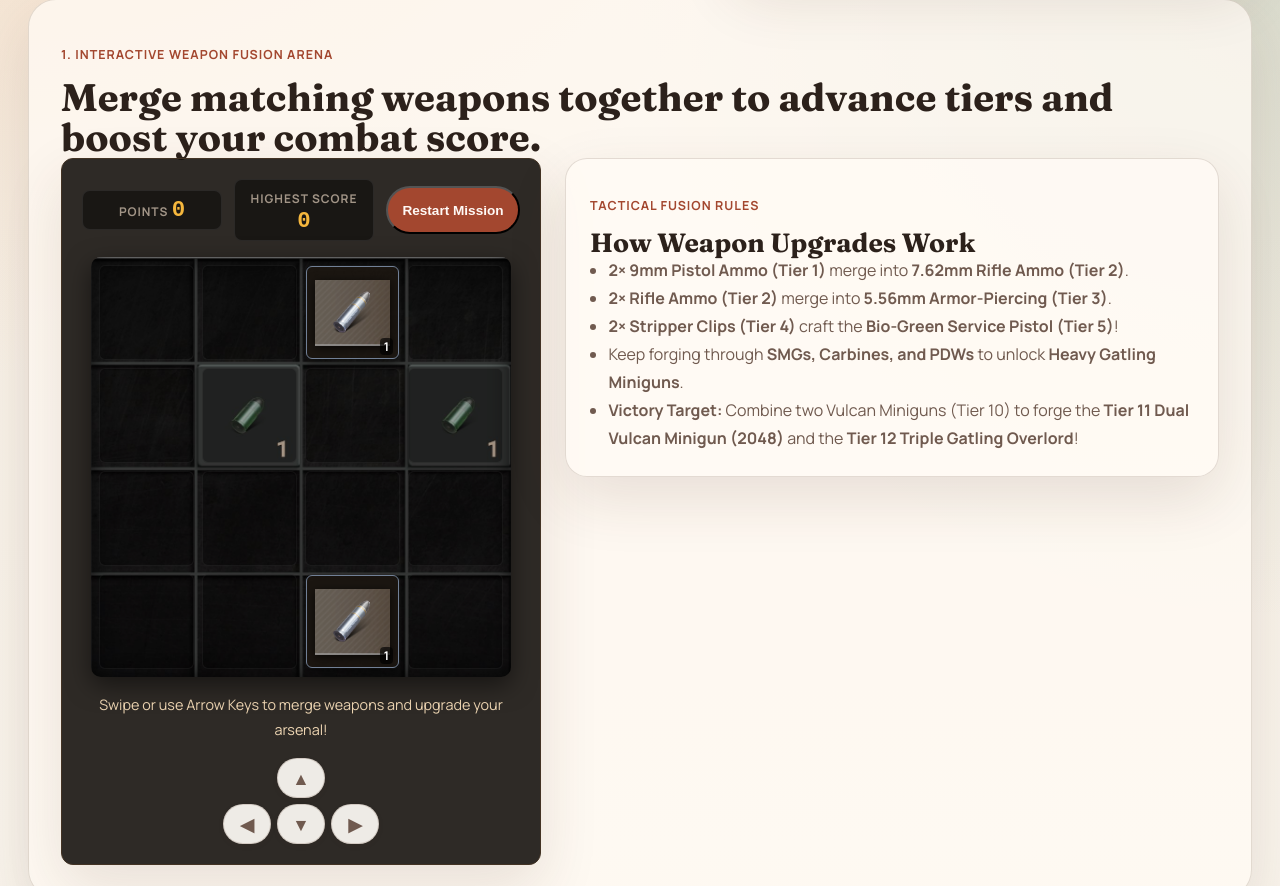
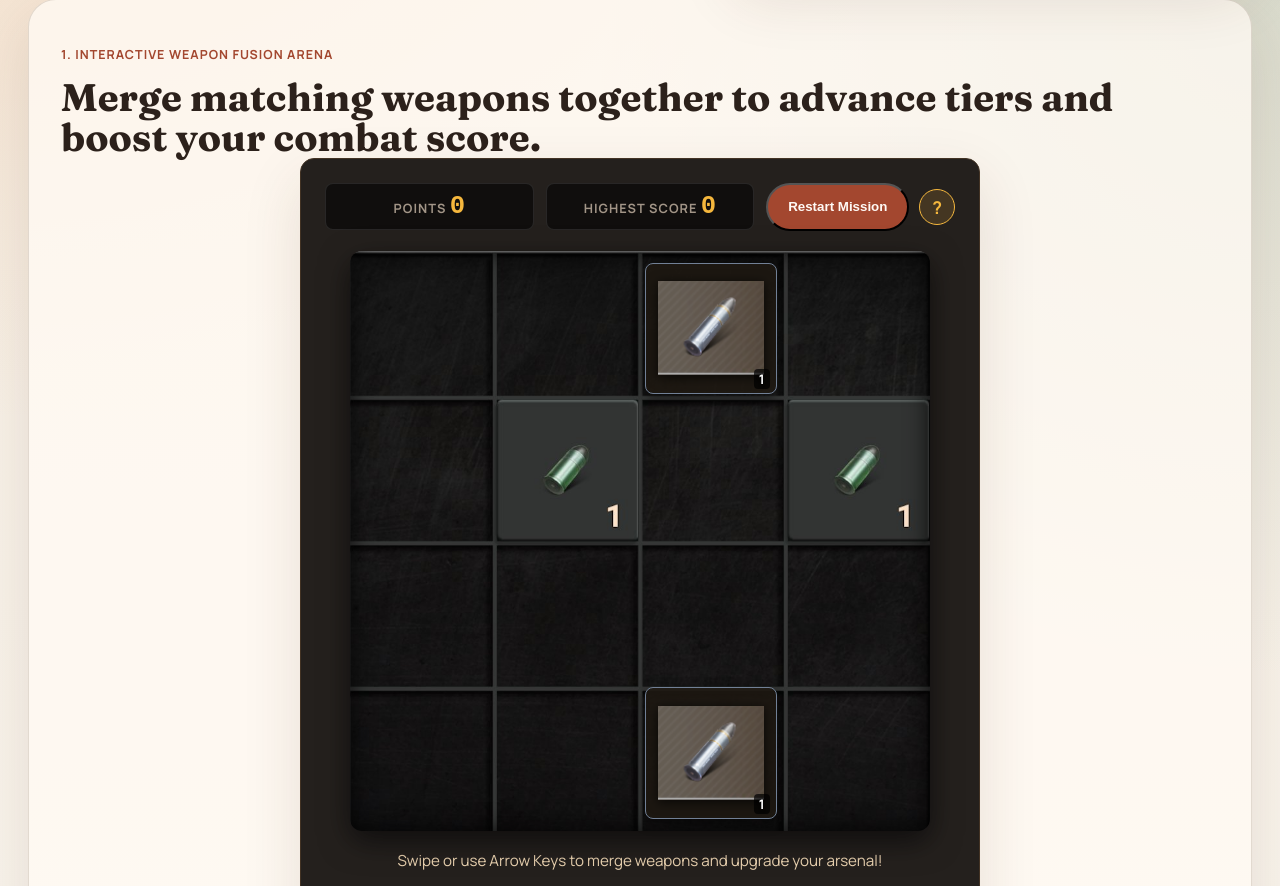
Before and after one commit to Kgunze/home-utilities, a plain HTML site: page doomsday-2048.html in a window 1280 px wide. Shown: the part 599-1485 px from the top of the page. Drawn offline with Linux system fonts and the light colour scheme.

Commit message:
feat(2048): expand gameboard, add hover hint tooltip for rules, enable mouse/touch swiping and clean empty cell DOM placeholders

```diff
--- a/doomsday-2048.css
+++ b/doomsday-2048.css
@@ -1,200 +1,74 @@
 /* Doomsday 2048 Minigame Styles */
-.g2048-play-layout {
-  display: grid;
-  grid-template-columns: minmax(320px, 480px) 1fr;
-  gap: 1.5rem;
-  align-items: start;
+.g2048-play-layout { display: flex; flex-direction: column; align-items: center; gap: 1.5rem; }
+.g2048-card {
+  position: relative; display: flex; flex-direction: column; align-items: center;
+  background: rgba(18, 14, 11, 0.92); border: 1px solid var(--border-color, #433324);
+  border-radius: 14px; padding: 1.5rem; width: 100%; max-width: 680px; box-sizing: border-box;
 }
-
-@media (max-width: 900px) {
-  .g2048-play-layout {
-    grid-template-columns: 1fr;
-  }
+.g2048-score-header { display: flex; justify-content: space-between; align-items: center; width: 100%; gap: 0.75rem; margin-bottom: 1.25rem; }
+.g2048-score-box {
+  background: rgba(0, 0, 0, 0.55); border: 1px solid rgba(255, 255, 255, 0.1);
+  padding: 0.5rem 1rem; border-radius: 8px; text-align: center; flex: 1;
 }
-
-.g2048-card {
-  display: flex;
-  flex-direction: column;
-  align-items: center;
-  background: rgba(18, 14, 11, 0.88);
-  border: 1px solid var(--border-color, #433324);
-  border-radius: 12px;
-  padding: 1.25rem;
+.g2048-score-box .card-label { margin: 0; font-size: 0.8rem; text-transform: uppercase; color: var(--text-muted, #a29587); }
+.g2048-score-num { font-size: 1.6rem; color: #f5b73d; font-family: monospace, sans-serif; }
+.g2048-header-actions { display: flex; align-items: center; gap: 0.6rem; }
+.g2048-rules-hint { position: relative; display: inline-flex; align-items: center; }
+.g2048-hint-icon {
+  width: 36px; height: 36px; border-radius: 50%; border: 1px solid #f5b73d;
+  background: rgba(245, 183, 61, 0.15); color: #f5b73d; font-weight: 700; font-size: 1.1rem;
+  cursor: pointer; display: flex; align-items: center; justify-content: center; transition: all 0.2s ease;
 }
-
-.g2048-score-header {
-  display: flex;
-  justify-content: space-between;
-  align-items: center;
-  width: 100%;
-  gap: 0.75rem;
-  margin-bottom: 1rem;
+.g2048-hint-icon:hover, .g2048-hint-icon:focus-visible { background: #f5b73d; color: #120e0b; transform: scale(1.08); }
+.g2048-hint-tooltip {
+  visibility: hidden; opacity: 0; position: absolute; top: calc(100% + 12px); right: 0; width: 330px;
+  background: #18130e; border: 1px solid #f5b73d; border-radius: 10px; padding: 1rem 1.1rem;
+  box-shadow: 0 12px 30px rgba(0, 0, 0, 0.85); z-index: 50; transition: opacity 0.2s ease, visibility 0.2s ease; pointer-events: none;
 }
-
-.g2048-score-box {
-  background: rgba(0, 0, 0, 0.45);
-  border: 1px solid rgba(255, 255, 255, 0.08);
-  padding: 0.4rem 0.8rem;
-  border-radius: 8px;
-  text-align: center;
-  flex: 1;
+.g2048-rules-hint:hover .g2048-hint-tooltip, .g2048-rules-hint:focus-within .g2048-hint-tooltip { visibility: visible; opacity: 1; pointer-events: auto; }
+.g2048-hint-tooltip h4 { margin: 0.2rem 0 0.5rem; color: #f5b73d; font-size: 1rem; }
+.g2048-hint-tooltip ul { margin: 0; padding-left: 1.1rem; font-size: 0.82rem; line-height: 1.45; color: #e4d7c7; }
+.g2048-board-wrapper {
+  position: relative; width: 100%; max-width: 580px; aspect-ratio: 1 / 1;
+  background: url("assets/doomsday/2048/board-bg.jpg") no-repeat center center; background-size: cover;
+  border-radius: 12px; padding: 12px; box-shadow: inset 0 0 25px rgba(0, 0, 0, 0.85), 0 10px 30px rgba(0, 0, 0, 0.6);
+  box-sizing: border-box; cursor: grab; user-select: none; touch-action: none;
 }
-
-.g2048-score-box .card-label {
-  margin: 0;
-  font-size: 0.75rem;
-  text-transform: uppercase;
-  color: var(--text-muted, #a29587);
+.g2048-board-wrapper:active { cursor: grabbing; }
+.g2048-board {
+  display: grid; grid-template-columns: repeat(4, 1fr); grid-template-rows: repeat(4, 1fr);
+  gap: 10px; width: 100%; height: 100%; position: relative;
 }
-
-.g2048-score-num {
-  font-size: 1.4rem;
-  color: #f5b73d;
-  font-family: monospace, sans-serif;
+.g2048-tile {
+  width: 100%; height: 100%; position: relative; display: flex; align-items: center; justify-content: center;
+  border-radius: 8px; background: rgba(30, 24, 18, 0.88); border: 1px solid rgba(245, 183, 61, 0.35);
+  box-shadow: 0 4px 12px rgba(0, 0, 0, 0.55); animation: g2048Pop 0.18s ease-out; overflow: hidden;
 }
-
-.g2048-restart-btn {
-  padding: 0.5rem 0.9rem;
-  font-size: 0.85rem;
+.g2048-tile img { width: 82%; height: 82%; object-fit: contain; pointer-events: none; filter: drop-shadow(0 2px 6px rgba(0, 0, 0, 0.75)); }
+.g2048-tile-num {
+  position: absolute; bottom: 4px; right: 6px; font-size: 0.82rem; font-weight: 700; color: #fff;
+  text-shadow: 0 1px 3px #000, 0 0 6px #000; background: rgba(0, 0, 0, 0.7); padding: 1px 5px; border-radius: 4px;
 }
-
-.g2048-board-wrapper {
-  position: relative;
-  width: 100%;
-  max-width: 420px;
-  aspect-ratio: 1 / 1;
-  background: url("assets/doomsday/2048/board-bg.jpg") no-repeat center center;
-  background-size: cover;
-  border-radius: 10px;
-  padding: 8px;
-  box-shadow: inset 0 0 20px rgba(0, 0, 0, 0.8), 0 8px 24px rgba(0, 0, 0, 0.5);
-  box-sizing: border-box;
-}
-
-.g2048-board {
-  display: grid;
-  grid-template-columns: repeat(4, 1fr);
-  grid-template-rows: repeat(4, 1fr);
-  gap: 8px;
-  width: 100%;
-  height: 100%;
-}
-
-.g2048-cell {
-  position: relative;
-  background: rgba(0, 0, 0, 0.35);
-  border: 1px solid rgba(255, 255, 255, 0.05);
-  border-radius: 6px;
-  display: flex;
-  align-items: center;
-  justify-content: center;
-}
-
-.g2048-tile {
-  width: 100%;
-  height: 100%;
-  position: relative;
-  display: flex;
-  align-items: center;
-  justify-content: center;
-  border-radius: 6px;
-  background: rgba(30, 24, 18, 0.85);
-  border: 1px solid rgba(245, 183, 61, 0.3);
-  box-shadow: 0 4px 10px rgba(0, 0, 0, 0.5);
-  animation: g2048Pop 0.18s ease-out;
-  overflow: hidden;
-}
-
-.g2048-tile img {
-  width: 82%;
-  height: 82%;
-  object-fit: contain;
-  pointer-events: none;
-  filter: drop-shadow(0 2px 5px rgba(0, 0, 0, 0.7));
-}
-
-.g2048-tile-num {
-  position: absolute;
-  bottom: 3px;
-  right: 5px;
-  font-size: 0.75rem;
-  font-weight: 700;
-  color: #fff;
-  text-shadow: 0 1px 3px #000, 0 0 6px #000;
-  background: rgba(0, 0, 0, 0.65);
-  padding: 0 4px;
-  border-radius: 4px;
-}
-
 .g2048-tier-1 { border-color: #718096; }
 .g2048-tier-2 { border-color: #9f7aea; }
 .g2048-tier-3 { border-color: #ed8936; }
 .g2048-tier-4 { border-color: #e53e3e; }
-.g2048-tier-5 { border-color: #38a169; background: rgba(20, 45, 30, 0.85); }
-.g2048-tier-6 { border-color: #3182ce; background: rgba(18, 38, 55, 0.85); }
-.g2048-tier-7 { border-color: #805ad5; background: rgba(38, 25, 55, 0.85); }
-.g2048-tier-8 { border-color: #dd6b20; background: rgba(55, 30, 15, 0.85); }
-.g2048-tier-9 { border-color: #e53e3e; background: rgba(55, 18, 18, 0.85); }
-.g2048-tier-10 { border-color: #d69e2e; background: rgba(55, 45, 15, 0.9); box-shadow: 0 0 12px rgba(214, 158, 46, 0.5); }
-.g2048-tier-11 { border-color: #ecc94b; background: rgba(65, 50, 15, 0.95); box-shadow: 0 0 16px rgba(236, 201, 75, 0.7); }
-.g2048-tier-12 { border-color: #f6e05e; background: rgba(75, 40, 10, 0.98); box-shadow: 0 0 22px rgba(246, 224, 94, 0.9); }
-
-@keyframes g2048Pop {
-  0% { transform: scale(0.65); opacity: 0.5; }
-  100% { transform: scale(1); opacity: 1; }
+.g2048-tier-5 { border-color: #38a169; background: rgba(20, 45, 30, 0.88); }
+.g2048-tier-6 { border-color: #3182ce; background: rgba(18, 38, 55, 0.88); }
+.g2048-tier-7 { border-color: #805ad5; background: rgba(38, 25, 55, 0.88); }
+.g2048-tier-8 { border-color: #dd6b20; background: rgba(55, 30, 15, 0.88); }
+.g2048-tier-9 { border-color: #e53e3e; background: rgba(55, 18, 18, 0.88); }
+.g2048-tier-10 { border-color: #d69e2e; background: rgba(55, 45, 15, 0.92); box-shadow: 0 0 14px rgba(214, 158, 46, 0.6); }
+.g2048-tier-11 { border-color: #ecc94b; background: rgba(65, 50, 15, 0.95); box-shadow: 0 0 18px rgba(236, 201, 75, 0.75); }
+.g2048-tier-12 { border-color: #f6e05e; background: rgba(75, 40, 10, 0.98); box-shadow: 0 0 24px rgba(246, 224, 94, 0.95); }
+@keyframes g2048Pop { 0% { transform: scale(0.65); opacity: 0.5; } 100% { transform: scale(1); opacity: 1; } }
+.g2048-status { margin: 1.1rem 0 0.5rem; font-size: 0.95rem; text-align: center; color: #eed6b3; min-height: 2.2rem; }
+.g2048-dpad { display: flex; flex-direction: column; align-items: center; gap: 6px; margin-top: 0.5rem; }
+.g2048-dpad-row { display: flex; gap: 6px; }
+.g2048-dpad button { width: 52px; height: 42px; font-size: 1.2rem; display: flex; align-items: center; justify-content: center; padding: 0; }
+.g2048-armory-card { display: flex; gap: 1rem; align-items: center; }
+.g2048-armory-thumb {
+  width: 72px; height: 72px; flex-shrink: 0; background: rgba(0, 0, 0, 0.4);
+  border: 1px solid rgba(255, 255, 255, 0.1); border-radius: 8px; display: flex; align-items: center; justify-content: center;
 }
-
-.g2048-status {
-  margin: 1rem 0 0.5rem;
-  font-size: 0.9rem;
-  text-align: center;
-  color: #eed6b3;
-  min-height: 2.2rem;
-}
-
-.g2048-dpad {
-  display: flex;
-  flex-direction: column;
-  align-items: center;
-  gap: 6px;
-  margin-top: 0.5rem;
-}
-
-.g2048-dpad-row {
-  display: flex;
-  gap: 6px;
-}
-
-.g2048-dpad button {
-  width: 48px;
-  height: 40px;
-  font-size: 1.1rem;
-  display: flex;
-  align-items: center;
-  justify-content: center;
-  padding: 0;
-}
-
-.g2048-armory-card {
-  display: flex;
-  gap: 1rem;
-  align-items: center;
-}
-
-.g2048-armory-thumb {
-  width: 72px;
-  height: 72px;
-  flex-shrink: 0;
-  background: rgba(0, 0, 0, 0.4);
-  border: 1px solid rgba(255, 255, 255, 0.1);
-  border-radius: 8px;
-  display: flex;
-  align-items: center;
-  justify-content: center;
-}
-
-.g2048-armory-thumb img {
-  max-width: 85%;
-  max-height: 85%;
-  object-fit: contain;
-}
+.g2048-armory-thumb img { max-width: 85%; max-height: 85%; object-fit: contain; }
--- a/doomsday-2048.html
+++ b/doomsday-2048.html
@@ -97,14 +97,30 @@
                   <span class="card-label" id="g2048-best-label">Highest Score</span>
                   <strong class="g2048-score-num" id="g2048-best">0</strong>
                 </div>
-                <button type="button" class="button button-primary g2048-restart-btn" id="g2048-restart">Restart Mission</button>
+                <div class="g2048-header-actions">
+                  <button type="button" class="button button-primary g2048-restart-btn" id="g2048-restart">Restart Mission</button>
+                  <div class="g2048-rules-hint" tabindex="0" aria-label="Tactical Fusion Rules Hint">
+                    <span class="g2048-hint-icon" aria-hidden="true">?</span>
+                    <div class="g2048-hint-tooltip" role="tooltip">
+                      <p class="card-label" id="g2048-rules-label">Tactical Fusion Rules</p>
+                      <h4 id="g2048-rules-title">How Weapon Upgrades Work</h4>
+                      <ul class="planner-list" id="g2048-rules-list">
+                        <li><strong>2× 9mm Pistol Ammo (Tier 1)</strong> merge into <strong>7.62mm Rifle Ammo (Tier 2)</strong>.</li>
+                        <li><strong>2× Rifle Ammo (Tier 2)</strong> merge into <strong>5.56mm Armor-Piercing (Tier 3)</strong>.</li>
+                        <li><strong>2× Stripper Clips (Tier 4)</strong> craft the <strong>Bio-Green Service Pistol (Tier 5)</strong>!</li>
+                        <li>Keep forging through <strong>SMGs, Carbines, and PDWs</strong> to unlock <strong>Heavy Gatling Miniguns</strong>.</li>
+                        <li><strong>Victory Target:</strong> Combine two Vulcan Miniguns (Tier 10) to forge the <strong>Tier 11 Dual Vulcan Minigun (2048)</strong> and the <strong>Tier 12 Triple Gatling Overlord</strong>!</li>
+                      </ul>
+                    </div>
+                  </div>
+                </div>
               </div>
 
               <div class="g2048-board-wrapper">
                 <div class="g2048-board" id="g2048-board"></div>
               </div>
 
-              <p class="g2048-status" id="g2048-status">Swipe or use Arrow Keys to merge weapons and upgrade your arsenal!</p>
+              <p class="g2048-status" id="g2048-status">Swipe with mouse/touch or use Arrow Keys / WASD to merge weapons!</p>
 
               <div class="g2048-dpad">
                 <button type="button" class="quick-btn" data-g2048-dir="up" aria-label="Move Up">▲</button>
@@ -114,18 +130,6 @@
                   <button type="button" class="quick-btn" data-g2048-dir="right" aria-label="Move Right">▶</button>
                 </div>
               </div>
-            </article>
-
-            <article class="planner-card">
-              <p class="card-label" id="g2048-rules-label">Tactical Fusion Rules</p>
-              <h3 id="g2048-rules-title">How Weapon Upgrades Work</h3>
-              <ul class="planner-list" id="g2048-rules-list">
-                <li><strong>2× 9mm Pistol Ammo (Tier 1)</strong> merge into <strong>7.62mm Rifle Ammo (Tier 2)</strong>.</li>
-                <li><strong>2× Rifle Ammo (Tier 2)</strong> merge into <strong>5.56mm Armor-Piercing (Tier 3)</strong>.</li>
-                <li><strong>2× Stripper Clips (Tier 4)</strong> craft the <strong>Bio-Green Service Pistol (Tier 5)</strong>!</li>
-                <li>Keep forging through <strong>SMGs, Carbines, and PDWs</strong> to unlock <strong>Heavy Gatling Miniguns</strong>.</li>
-                <li><strong>Victory Target:</strong> Combine two Vulcan Miniguns (Tier 10) to forge the <strong>Tier 11 Dual Vulcan Minigun (2048)</strong> and the <strong>Tier 12 Triple Gatling Overlord</strong>!</li>
-              </ul>
             </article>
           </div>
         </section>
--- a/doomsday-2048.js
+++ b/doomsday-2048.js
@@ -2,6 +2,7 @@
   const cfg = window.DOOMSDAY_2048_DATA;
   if (!cfg) return;
 
+  const boardWrapper = document.querySelector(".g2048-board-wrapper") || document.querySelector("#g2048-board");
   const boardEl = document.querySelector("#g2048-board");
   const scoreEl = document.querySelector("#g2048-score");
   const bestEl = document.querySelector("#g2048-best");
@@ -12,10 +13,8 @@
 
   const SIZE = cfg.BOARD_SIZE || 4;
   let grid = Array.from({ length: SIZE }, () => Array(SIZE).fill(0));
-  let score = 0;
-  let bestScore = Number(localStorage.getItem(cfg.STORAGE_KEY) || 0);
-  let isGameOver = false;
-  let hasWon = false;
+  let score = 0, bestScore = Number(localStorage.getItem(cfg.STORAGE_KEY) || 0);
+  let isGameOver = false, hasWon = false;
 
   const tierMap = new Map(cfg.TIERS.map((t) => [t.level, t]));
   bestEl.textContent = bestScore.toLocaleString();
@@ -48,29 +47,26 @@
     boardEl.innerHTML = "";
     for (let r = 0; r < SIZE; r++) {
       for (let c = 0; c < SIZE; c++) {
-        const cell = document.createElement("div");
-        cell.className = "g2048-cell";
         const val = grid[r][c];
         if (val > 0) {
           const t = tierMap.get(val) || { name: `Tier ${val}`, img: cfg.TIERS[0].img };
           const tile = document.createElement("div");
           tile.className = `g2048-tile g2048-tier-${val}`;
+          tile.style.gridRowStart = String(r + 1);
+          tile.style.gridColumnStart = String(c + 1);
           tile.innerHTML = `<img src="${t.img}" alt="${t.name}" draggable="false" loading="lazy" /><span class="g2048-tile-num">${val}</span>`;
-          cell.appendChild(tile);
+          boardEl.appendChild(tile);
         }
-        boardEl.appendChild(cell);
       }
     }
   };
 
   const slideRow = (row) => {
-    let arr = row.filter((v) => v !== 0);
-    let gained = 0;
+    let arr = row.filter((v) => v !== 0), gained = 0;
     for (let i = 0; i < arr.length - 1; i++) {
       if (arr[i] === arr[i + 1]) {
         arr[i] += 1;
-        const pts = Math.pow(2, arr[i]);
-        gained += pts;
+        gained += Math.pow(2, arr[i]);
         if (arr[i] >= 11) hasWon = true;
         arr.splice(i + 1, 1);
       }
@@ -87,8 +83,7 @@
     const turns = dir === "left" ? 0 : dir === "down" ? 1 : dir === "right" ? 2 : 3;
     for (let i = 0; i < turns; i++) rotated = rotate(rotated);
 
-    let moved = false;
-    let roundGained = 0;
+    let moved = false, roundGained = 0;
     for (let r = 0; r < SIZE; r++) {
       const orig = [...rotated[r]];
       const res = slideRow(rotated[r]);
@@ -128,17 +123,14 @@
     } else if (hasWon && statusEl) {
       statusEl.textContent = "★ Mission Accomplished: You unlocked the Dual/Triple Gatling Overlord!";
     } else if (statusEl) {
-      statusEl.textContent = "Swipe or use Arrow Keys to merge weapons and upgrade your arsenal!";
+      statusEl.textContent = "Swipe with mouse/touch or use Arrow Keys / WASD to merge weapons!";
     }
   };
 
   const initGame = () => {
     grid = Array.from({ length: SIZE }, () => Array(SIZE).fill(0));
-    score = 0;
-    isGameOver = false;
-    hasWon = false;
-    spawnTile();
-    spawnTile();
+    score = 0; isGameOver = false; hasWon = false;
+    spawnTile(); spawnTile();
     checkGameStatus();
     renderBoard();
   };
@@ -165,22 +157,33 @@
     else if (["ArrowRight", "KeyD"].includes(e.code)) { e.preventDefault(); move("right"); }
   });
 
-  let touchStartX = 0, touchStartY = 0;
-  boardEl.addEventListener("touchstart", (e) => {
-    if (!e.touches.length) return;
-    touchStartX = e.touches[0].clientX;
-    touchStartY = e.touches[0].clientY;
-  }, { passive: true });
-
-  boardEl.addEventListener("touchend", (e) => {
-    if (!e.changedTouches.length) return;
-    const dx = e.changedTouches[0].clientX - touchStartX;
-    const dy = e.changedTouches[0].clientY - touchStartY;
+  const handleSwipe = (dx, dy) => {
     const absX = Math.abs(dx), absY = Math.abs(dy);
     if (Math.max(absX, absY) < 24) return;
     if (absX > absY) move(dx > 0 ? "right" : "left");
     else move(dy > 0 ? "down" : "up");
+  };
+
+  let tStartX = 0, tStartY = 0;
+  boardWrapper.addEventListener("touchstart", (e) => {
+    if (!e.touches.length) return;
+    tStartX = e.touches[0].clientX; tStartY = e.touches[0].clientY;
   }, { passive: true });
+  boardWrapper.addEventListener("touchend", (e) => {
+    if (!e.changedTouches.length) return;
+    handleSwipe(e.changedTouches[0].clientX - tStartX, e.changedTouches[0].clientY - tStartY);
+  }, { passive: true });
+
+  let isMouseDown = false, mStartX = 0, mStartY = 0;
+  boardWrapper.addEventListener("mousedown", (e) => {
+    isMouseDown = true;
+    mStartX = e.clientX; mStartY = e.clientY;
+  });
+  window.addEventListener("mouseup", (e) => {
+    if (!isMouseDown) return;
+    isMouseDown = false;
+    handleSwipe(e.clientX - mStartX, e.clientY - mStartY);
+  });
 
   document.querySelectorAll("[data-g2048-dir]").forEach((btn) => {
     btn.addEventListener("click", () => move(btn.dataset.g2048Dir));
```
